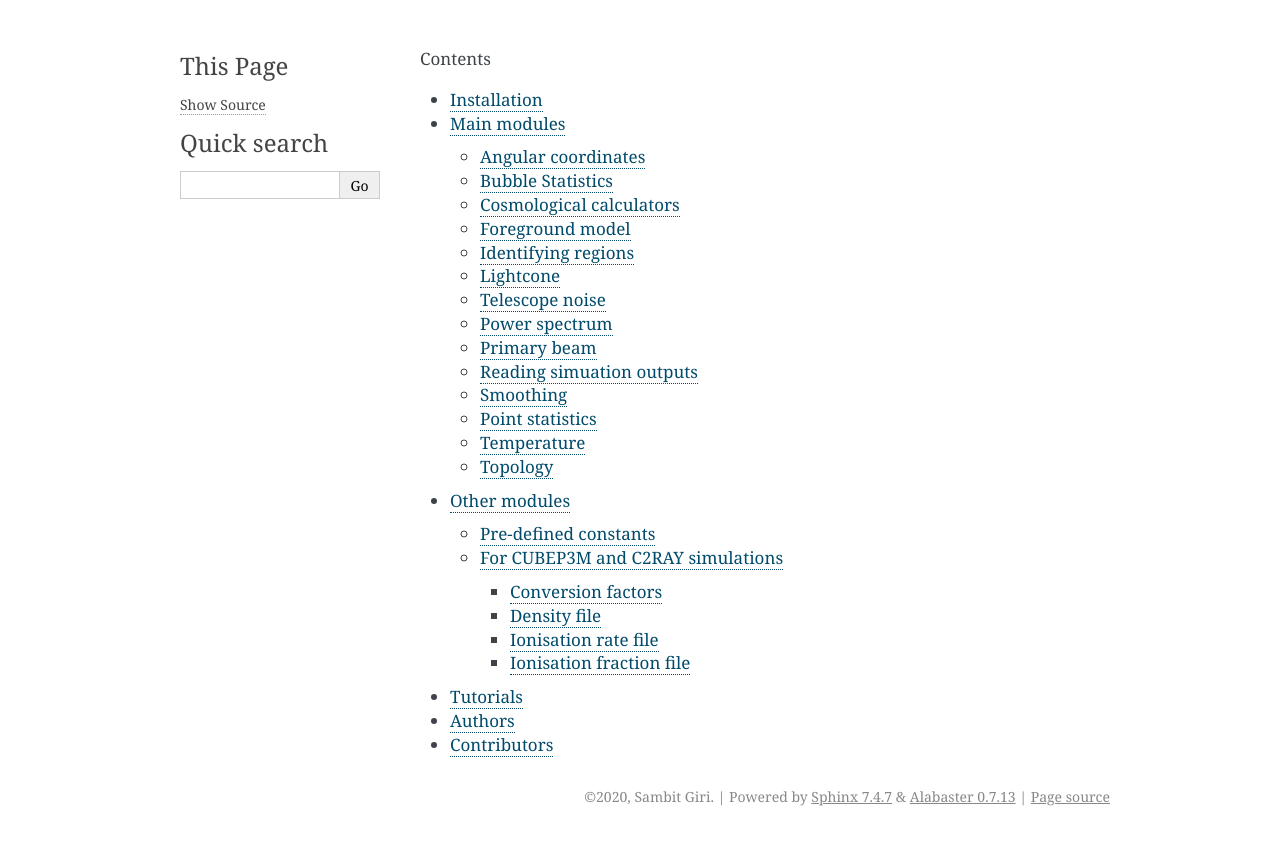
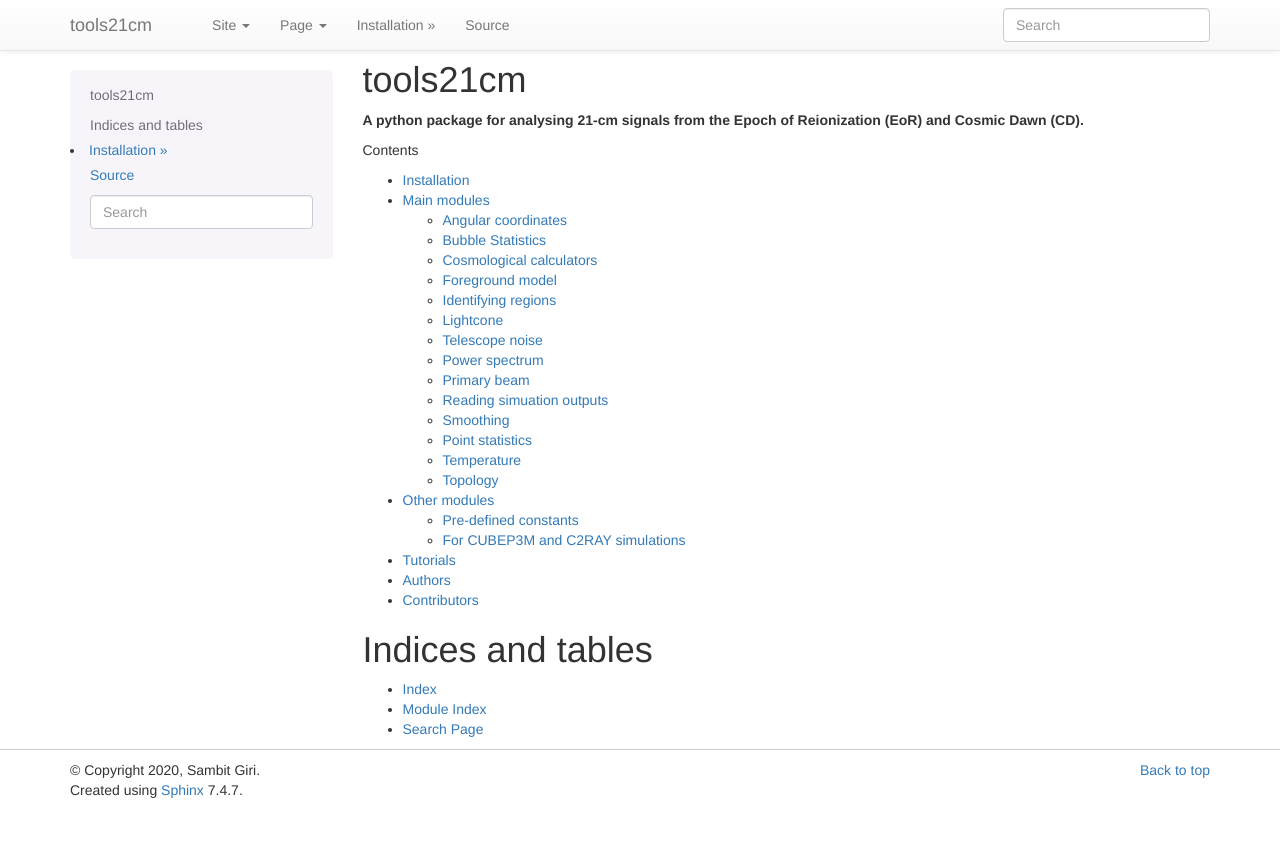
Before and after one commit to sambit-giri/tools21cm, a Sphinx documentation site: the page built from docs/index.rst, in a window 1280 px wide. Shown: the top 845 px of the page. Built offline with Sphinx 7.4.7, drawn with Linux system fonts in a browser that asks for light colours.

Commit message:
modified docs

```diff
--- a/docs/conf.py
+++ b/docs/conf.py
@@ -14,6 +14,7 @@ import os
 import sys
 sys.path.insert(0, os.path.abspath('..'))
 
+import sphinx_bootstrap_theme
 
 # -- Project information -----------------------------------------------------
 
@@ -47,8 +48,10 @@ exclude_patterns = ['_build', 'Thumbs.db', '.DS_Store']
 # The theme to use for HTML and HTML Help pages.  See the documentation for
 # a list of builtin themes.
 #
-html_theme = 'alabaster'
+#html_theme = 'alabaster'
 #html_theme = "sphinx_rtd_theme"
+html_theme = 'bootstrap'
+html_theme_path = sphinx_bootstrap_theme.get_html_theme_path()
 
 # Add any paths that contain custom static files (such as style sheets) here,
 # relative to this directory. They are copied after the builtin static files,
--- a/docs/index.rst
+++ b/docs/index.rst
@@ -1,9 +1,17 @@
+.. include:: readme.rst
 
 .. toctree::
-   :maxdepth: 3
+   :maxdepth: 2
    :caption: Contents
 
    installation
    contents
    tutorials
    authors
+
+Indices and tables
+==================
+
+* :ref:`genindex`
+* :ref:`modindex`
+* :ref:`search`
```
